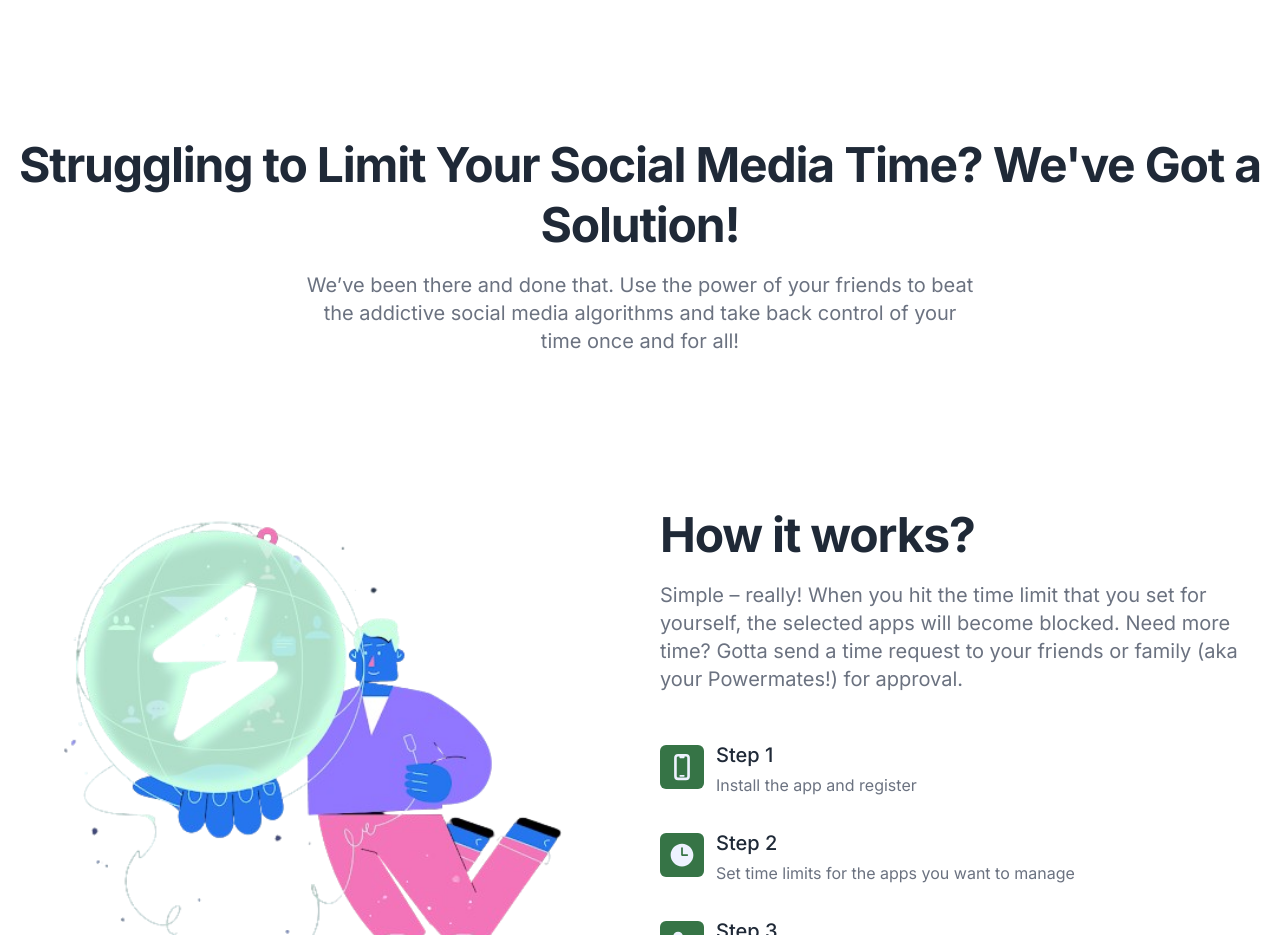
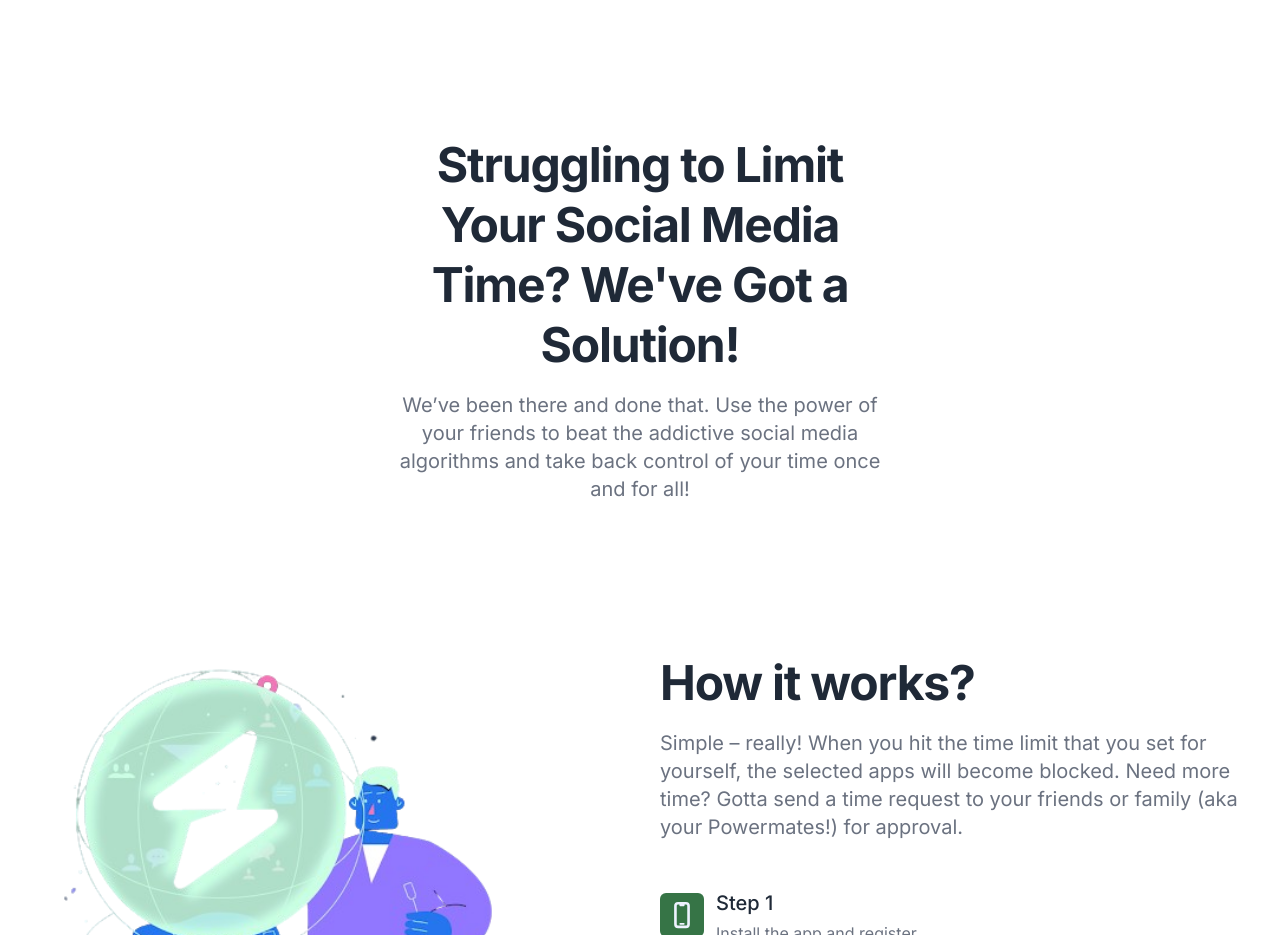
Before and after one commit to Jitomorin/powermate, a Next.js app: page / in a window 1280 px wide. Shown: the part 1920-2855 px from the top of the page. Built offline with nearby package versions, Linux system fonts and the light colour scheme.

Commit message:
additional changes

```diff
--- a/src/components/SectionTitle.tsx
+++ b/src/components/SectionTitle.tsx
@@ -22,13 +22,13 @@ export const SectionTitle = (props: Readonly<SectionTitleProps>) => {
       )}
 
       {props.title && (
-        <h2 className=" mt-3 text-4xl font-bold leading-snug tracking-tight text-gray-800 lg:leading-tight lg:text-5xl dark:text-white">
+        <h2 className=" mt-3 text-4xl xl:px-96 font-bold leading-snug tracking-tight text-gray-800 lg:leading-tight lg:text-5xl dark:text-white">
           {props.title}
         </h2>
       )}
 
       {props.children && (
-        <p className="max-w-2xl py-4 text-lg leading-normal text-gray-500 lg:text-xl xl:text-xl dark:text-gray-300">
+        <p className="max-w-2xl xl:max-w-full xl:px-96 py-4 text-lg leading-normal text-gray-500 lg:text-xl xl:text-xl dark:text-gray-300">
           {props.children}
         </p>
       )}
```
